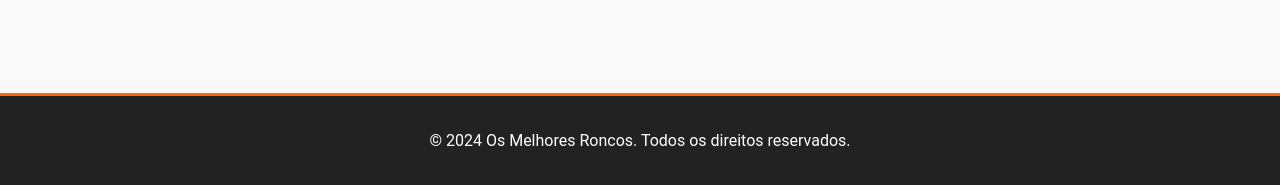
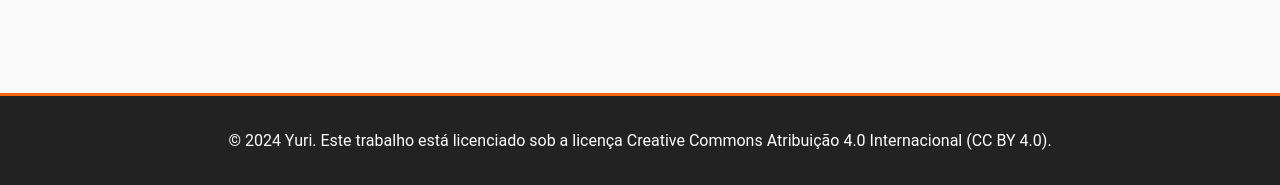
Before and after one commit to Yuri22Bolsonaro/Roncos-Automotivos-, a plain HTML site: page index.html in a window 1280 px wide. Shown: the part 1409-1594 px from the top of the page. Drawn offline with Linux system fonts and the light colour scheme.

Commit message:
Update index.html

```diff
--- a/index.html
+++ b/index.html
@@ -66,7 +66,8 @@
     </main>
 
     <footer>
-        <p>&copy; 2024 Os Melhores Roncos. Todos os direitos reservados.</p>
+        <p>© 2024 Yuri. Este trabalho está licenciado sob a licença Creative Commons Atribuição 4.0 Internacional (CC BY 4.0).
+</p>
     </footer>
 </body>
 
```
